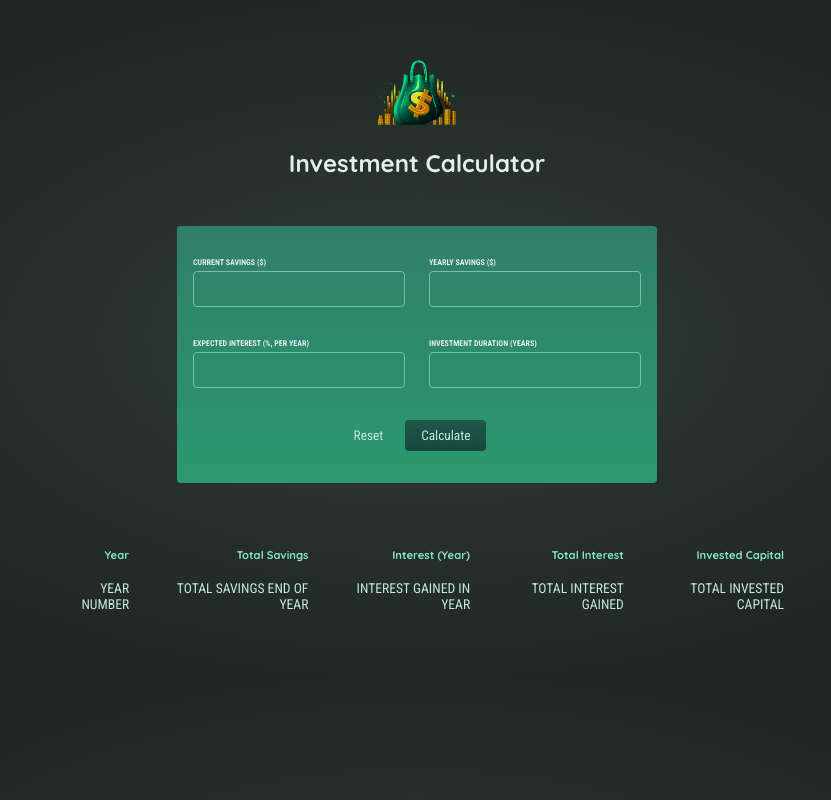
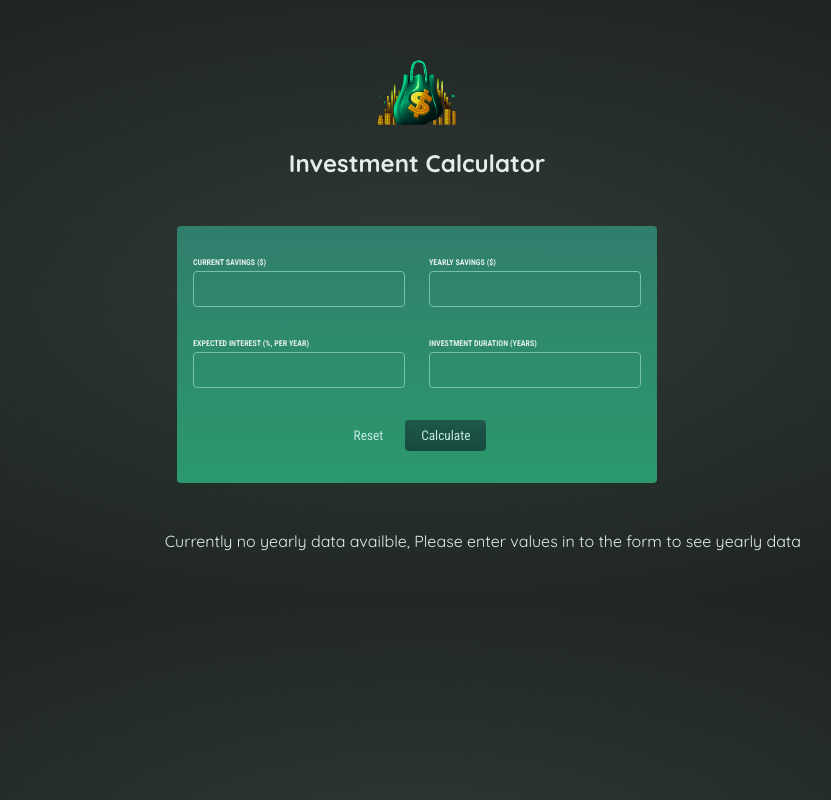
Before and after one commit to dulitharuvin/react-investment-calculator, a React (Create React App) app: page / in a window 1280 px wide. Shown: the whole page, without its empty margins (223-1054 px from the left). Built offline with nearby package versions, Linux system fonts and the light colour scheme.

Commit message:
handle new investment using form

```diff
--- a/src/App.js
+++ b/src/App.js
@@ -1,19 +1,23 @@
+import React, { useState } from "react";
 import logo from "./assets/investment-calculator-logo.png";
 import InvestmentsList from "./components/Invetments/InvestmentsList";
 import InvestmentForm from "./components/NewInvestments/InvestmentForm";
 import Header from "./components/UI/Header";
+import EmptyMessage from "./components/UI/EmptyMessage";
 
 function App() {
+  const [yearlyData, setYearlyData] = useState([]);
+
   const calculateHandler = (userInput) => {
     // Should be triggered when form is submitted
     // You might not directly want to bind it to the submit event on the form though...
 
     const yearlyData = []; // per-year results
 
-    let currentSavings = +userInput["current-savings"]; // feel free to change the shape of this input object!
-    const yearlyContribution = +userInput["yearly-contribution"]; // as mentioned: feel free to change the shape...
-    const expectedReturn = +userInput["expected-return"] / 100;
-    const duration = +userInput["duration"];
+    let currentSavings = +userInput.currentSavings; // feel free to change the shape of this input object!
+    const yearlyContribution = +userInput.yearlySavings; // as mentioned: feel free to change the shape...
+    const expectedReturn = +userInput.expectedReturn / 100;
+    const duration = +userInput.duration;
 
     // The below code calculates yearly results (total savings, interest etc)
     for (let i = 0; i < duration; i++) {
@@ -28,18 +32,17 @@ function App() {
       });
     }
 
-    // do something with yearlyData ...
+    setYearlyData(...yearlyData);
   };
 
   return (
     <div>
       <Header logo={logo} />
 
-      <InvestmentForm />
-      {/* Todo: Show below table conditionally (only once result data is available) */}
-      {/* Show fallback text if no data is available */}
+      <InvestmentForm onAddInvestment={calculateHandler} />
 
-      <InvestmentsList />
+      {yearlyData.lenght && <InvestmentsList yearlyData={yearlyData} />}
+      {!yearlyData.lenght && <EmptyMessage />}
     </div>
   );
 }
--- a/src/components/Invetments/InvestmentsList.js
+++ b/src/components/Invetments/InvestmentsList.js
@@ -2,7 +2,18 @@ import React from "react";
 
 import styles from "./InvestmentsList.module.css";
 
-const InvestmentsList = () => {
+const InvestmentsList = (props) => {
+  const { yearlyData } = props;
+
+  const yearlyDataRaws = yearlyData.map((yd) => (
+    <tr>
+      <td>{yd.year}</td>
+      <td>{yd.savingsEndOfYear}</td>
+      <td>{yd.yearlyInterest}</td>
+      <td>{}</td>
+      <td>{yd.yearlyContribution}</td>
+    </tr>
+  ));
   return (
     <table className={styles.result}>
       <thead>
@@ -14,15 +25,7 @@ const InvestmentsList = () => {
           <th>Invested Capital</th>
         </tr>
       </thead>
-      <tbody>
-        <tr>
-          <td>YEAR NUMBER</td>
-          <td>TOTAL SAVINGS END OF YEAR</td>
-          <td>INTEREST GAINED IN YEAR</td>
-          <td>TOTAL INTEREST GAINED</td>
-          <td>TOTAL INVESTED CAPITAL</td>
-        </tr>
-      </tbody>
+      <tbody>{yearlyDataRaws}</tbody>
     </table>
   );
 };
--- a/src/components/NewInvestments/InvestmentForm.js
+++ b/src/components/NewInvestments/InvestmentForm.js
@@ -1,18 +1,76 @@
-import React from "react";
+import React, { useState } from "react";
 
 import styles from "./InvestmentForm.module.css";
 
-const InvestmentForm = () => {
+const InvestmentForm = (props) => {
+  const [currentSavings, setCurrentSavings] = useState("");
+  const [yearlySavings, setYearlySavings] = useState("");
+  const [expectedReturn, setExpectedReturn] = useState("");
+  const [duration, setDuration] = useState("");
+
+  const submitHandler = (event) => {
+    event.preventDefault();
+
+    const investmentData = {
+      currentSavings: currentSavings,
+      yearlySavings: yearlySavings,
+      expectedReturn: expectedReturn,
+      duration: duration,
+    };
+
+    props.onAddInvestment(investmentData);
+
+    setCurrentSavings("");
+    setYearlySavings("");
+    setExpectedReturn("");
+    setDuration("");
+  };
+
+  const resetForm = () => {
+    setCurrentSavings("");
+    setYearlySavings("");
+    setExpectedReturn("");
+    setDuration("");
+  };
+
+  const inputChangeHandler = (event) => {
+    const { id, value } = event.target;
+    switch (id) {
+      case "current-savings":
+        setCurrentSavings(value);
+        break;
+      case "yearly-contribution":
+        setYearlySavings(value);
+        break;
+      case "expected-return":
+        setExpectedReturn(value);
+        break;
+      case "duration":
+        setDuration(value);
+        break;
+      default:
+        return;
+    }
+  };
+
   return (
-    <form className={styles.form}>
+    <form className={styles.form} onSubmit={submitHandler}>
       <div className={styles["input-group"]}>
         <p>
           <label htmlFor="current-savings">Current Savings ($)</label>
-          <input type="number" id="current-savings" />
+          <input
+            type="number"
+            id="current-savings"
+            onChange={inputChangeHandler}
+          />
         </p>
         <p>
           <label htmlFor="yearly-contribution">Yearly Savings ($)</label>
-          <input type="number" id="yearly-contribution" />
+          <input
+            type="number"
+            id="yearly-contribution"
+            onChange={inputChangeHandler}
+          />
         </p>
       </div>
       <div className={styles["input-group"]}>
@@ -20,15 +78,19 @@ const InvestmentForm = () => {
           <label htmlFor="expected-return">
             Expected Interest (%, per year)
           </label>
-          <input type="number" id="expected-return" />
+          <input
+            type="number"
+            id="expected-return"
+            onChange={inputChangeHandler}
+          />
         </p>
         <p>
           <label htmlFor="duration">Investment Duration (years)</label>
-          <input type="number" id="duration" />
+          <input type="number" id="duration" onChange={inputChangeHandler} />
         </p>
       </div>
       <p className={styles.actions}>
-        <button type="reset" className={styles.buttonAlt}>
+        <button type="reset" className={styles.buttonAlt} onClick={resetForm}>
           Reset
         </button>
         <button type="submit" className={styles.button}>
--- /dev/null
+++ b/src/components/UI/EmptyMessage.js
@@ -0,0 +1,14 @@
+import React from "react";
+
+import styles from "./EmptyMessage.module.css";
+
+const EmptyMessage = () => {
+  return (
+    <div className={styles.emptyMessage}>
+      Currently no yearly data availble, Please enter values in to the form to
+      see yearly data
+    </div>
+  );
+};
+
+export default EmptyMessage;
--- /dev/null
+++ b/src/components/UI/EmptyMessage.module.css
@@ -0,0 +1,8 @@
+.emptyMessage {
+    max-width: 50rem;
+    margin: 2rem auto;
+    padding: 1rem;
+    table-layout: fixed;
+    border-spacing: 1rem;
+    text-align: right;
+}
```
